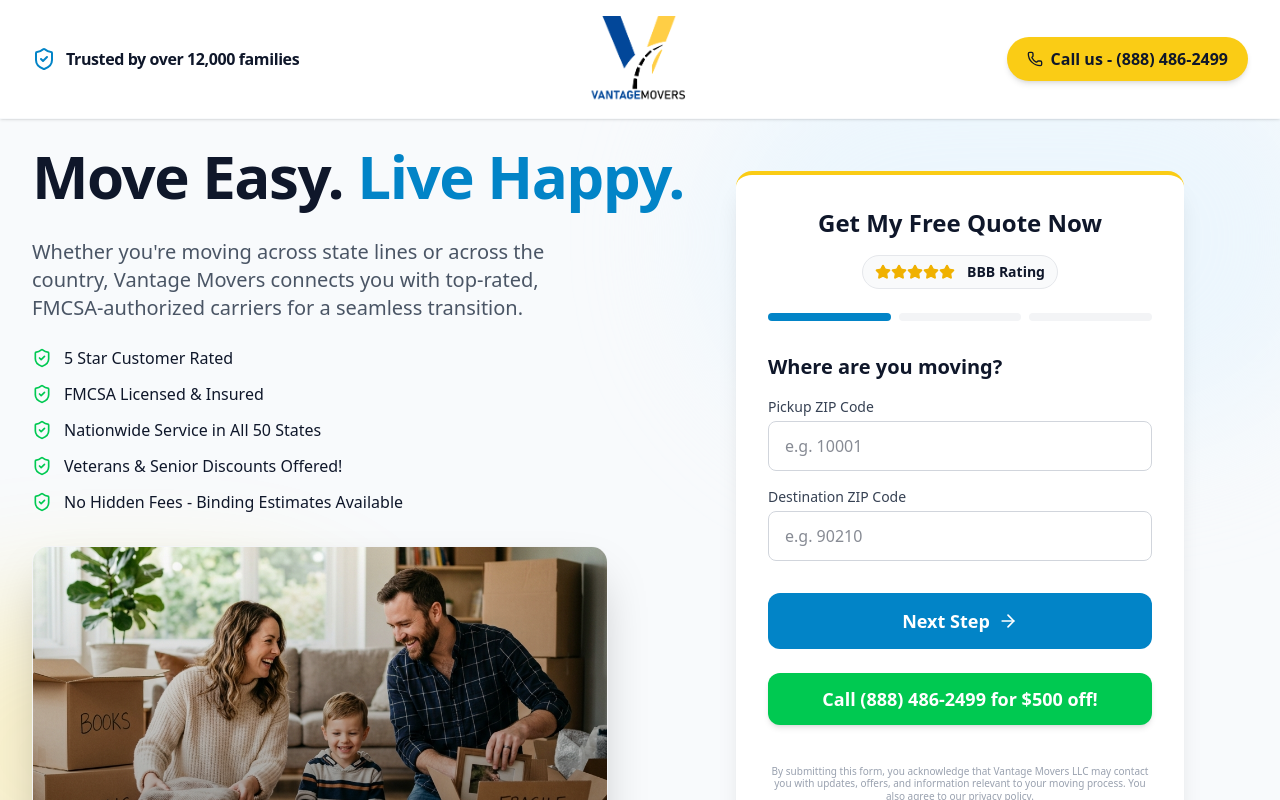
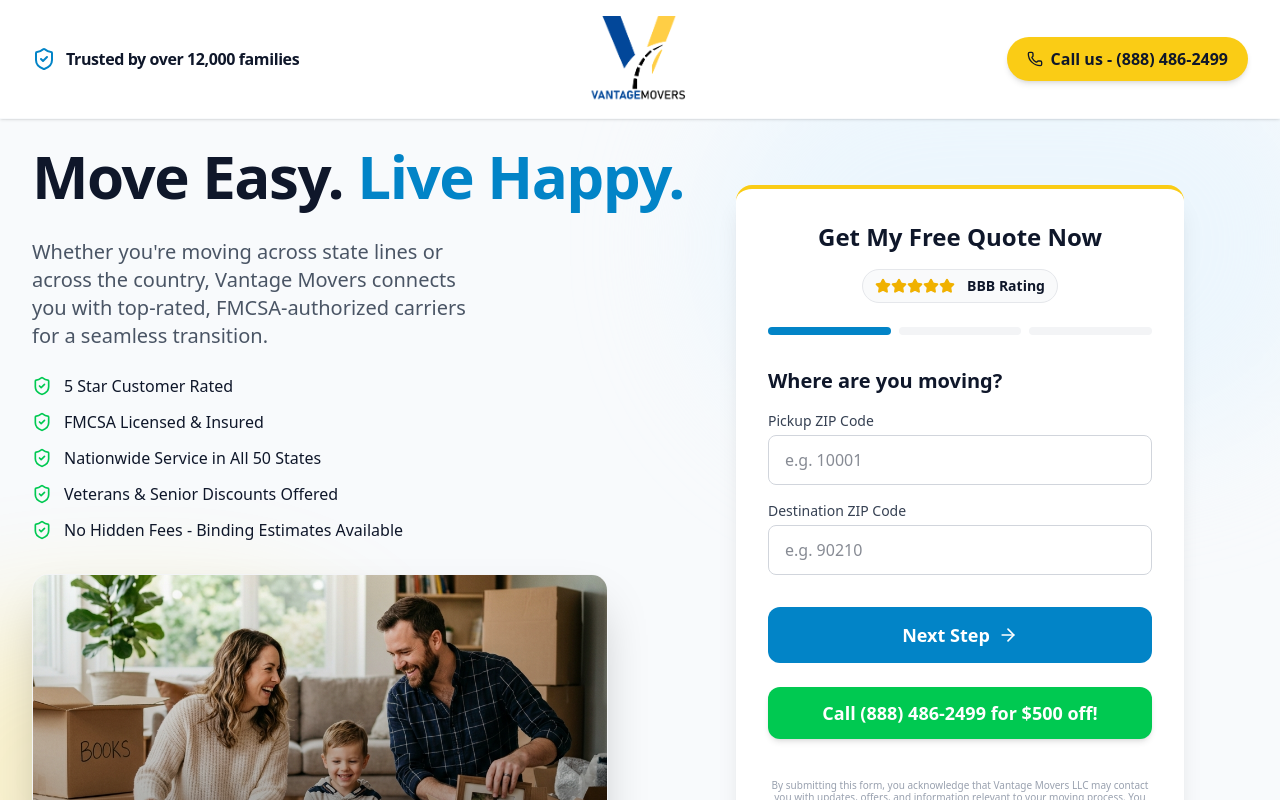
Before and after one commit to lm-rusty/vantage-demopage, a Next.js app: page / in a window 1280 px wide. Shown: the top 800 px of the page. Built offline with nearby package versions, Linux system fonts and the light colour scheme.

Commit message:
Shrink hero text width and remove exclamation mark

```diff
--- a/src/components/Hero.tsx
+++ b/src/components/Hero.tsx
@@ -19,11 +19,11 @@
               Move Easy. <span className="text-vantage-blue">Live Happy.</span>
             </h1>
 
-            <p className="text-lg md:text-xl text-gray-600 mb-6 max-w-2xl mx-auto lg:mx-0">
+            <p className="text-lg md:text-xl text-gray-600 mb-6 max-w-md mx-auto lg:mx-0">
               Whether you're moving across state lines or across the country, Vantage Movers connects you with top-rated, FMCSA-authorized carriers for a seamless transition.
             </p>
 
-            <ul className="flex flex-col gap-3 mb-8 text-left max-w-2xl mx-auto lg:mx-0">
+            <ul className="flex flex-col gap-3 mb-8 text-left max-w-md mx-auto lg:mx-0">
               <li className="flex items-center gap-3 text-vantage-dark">
                 <ShieldCheck className="w-5 h-5 text-green-500 shrink-0" />
                 <span className="font-medium">5 Star Customer Rated</span>
@@ -38,7 +38,7 @@
               </li>
               <li className="flex items-center gap-3 text-vantage-dark">
                 <ShieldCheck className="w-5 h-5 text-green-500 shrink-0" />
-                <span className="font-medium">Veterans & Senior Discounts Offered!</span>
+                <span className="font-medium">Veterans & Senior Discounts Offered</span>
               </li>
               <li className="flex items-center gap-3 text-vantage-dark">
                 <ShieldCheck className="w-5 h-5 text-green-500 shrink-0" />
```
